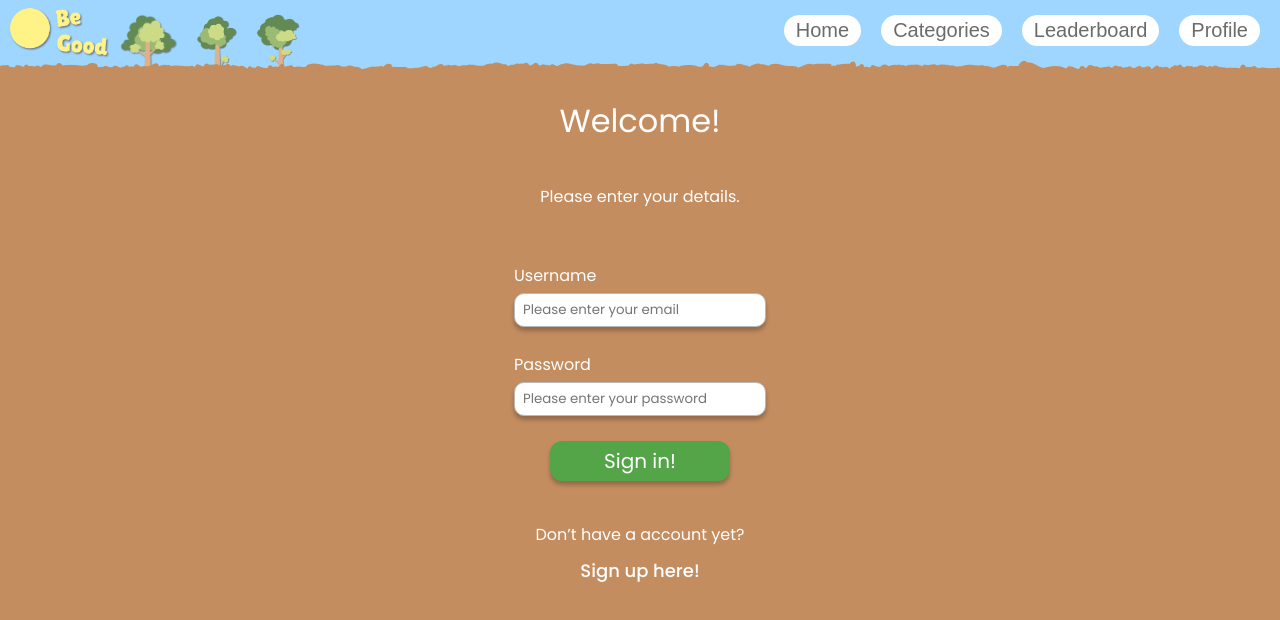
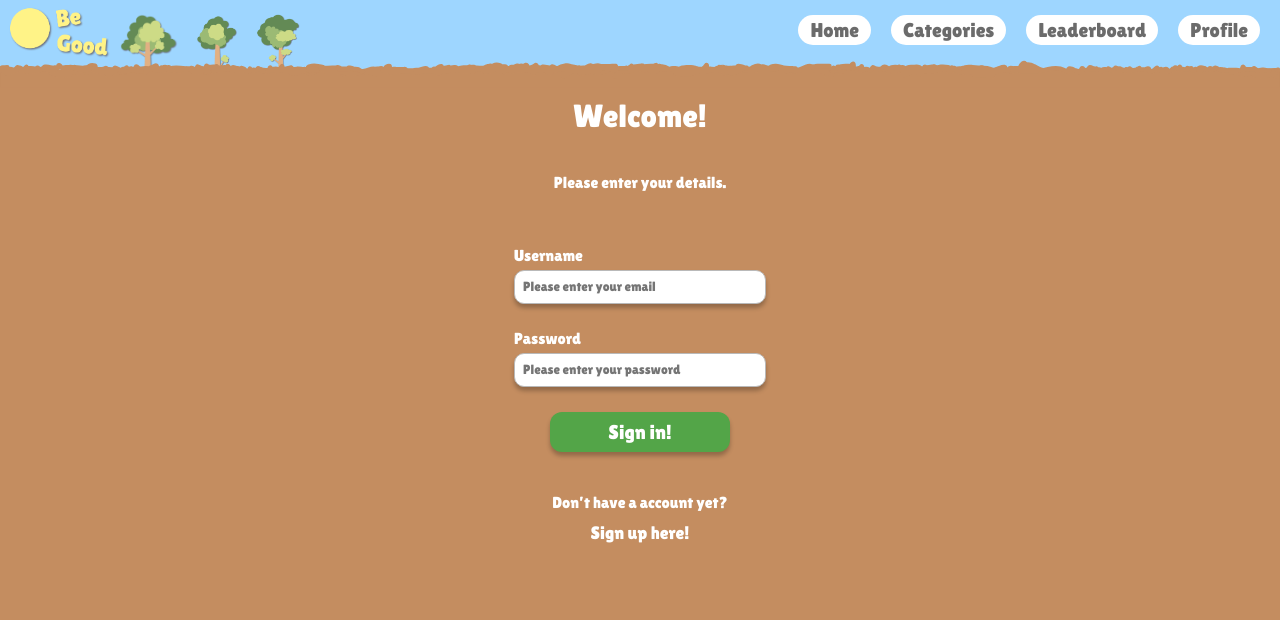
Before and after one commit to stefansnaerh/sustainability-frontend, a React (Create React App) app: page / in a window 1280 px wide. Shown: the top 620 px of the page. Built offline with nearby package versions, Linux system fonts and the light colour scheme.

Commit message:
Font update

```diff
--- a/src/Fonts/__Fonts.scss
+++ b/src/Fonts/__Fonts.scss
@@ -1,5 +1,7 @@
 
-@import url('https://fonts.googleapis.com/css2?family=Lilita+One&family=Poppins:wght@200;300;400;500;600;700;800;900&display=swap');
+@import url('https://fonts.googleapis.com/css2?family=Lilita+One&display=swap');
+@import url('https://fonts.googleapis.com/css2?family=Quicksand:wght@400;500;600;700&display=swap');
 
-$primary: poppins;
-$lilita : "Lilita", sans-serif;
+$quicksand: "Quicksand";
+$primary: "Lilita One";
+$lilita : "Lilita One", sans-serif;
--- a/src/Pages/Leaderboard/Leaderboard.scss
+++ b/src/Pages/Leaderboard/Leaderboard.scss
@@ -12,7 +12,8 @@
     align-items: center;
     h1 {
         font-family: $lilita;
-        font-size: 2.4rem;
+        font-size: 30px;
+        font-weight: 400;
         color: $white;
         text-shadow: 0px 4px 4px rgba(0, 0, 0, 0.25);
         text-align: center;
@@ -47,7 +48,8 @@
     height: 100vh;
     h1 {
         font-family: $lilita;
-        font-size: 2.4rem;
+        font-size: 30px;
+        font-weight: 400;
         color: $white;
         text-shadow: 0px 4px 4px rgba(0, 0, 0, 0.25);
         text-align: center;
@@ -90,8 +92,8 @@
            p {
             color: $white;
             font-family: $primary;
-            font-size: 1.6rem;
-            font-weight: 700;
+            font-size: 18px;
+            font-weight: 400;
             margin-bottom: 0;
             margin-top: 0;
             text-align: center;
@@ -143,8 +145,8 @@
                 p {
                     color: $white;
                     font-family: $primary;
-                    font-size: 1.4rem;
-                    font-weight: 700;
+                    font-size: 18px;
+                    font-weight: 400;
                     margin-bottom: 0;
                     margin-top: 0;
                     text-align: center;
@@ -173,8 +175,8 @@
             }
             p {
                 color: $white;
-                font-size: 1.4rem;
-                font-weight: 700;
+                font-size: 16px;
+                font-weight: 400;
             }
         }
     }
--- a/src/Pages/Newsfeed/Newsfeed.scss
+++ b/src/Pages/Newsfeed/Newsfeed.scss
@@ -58,7 +58,7 @@
             }
             p {
                font-size: 1.8rem;
-               font-weight: 600;
+               font-weight: 400;
             }
         }
         .post-image {
```
